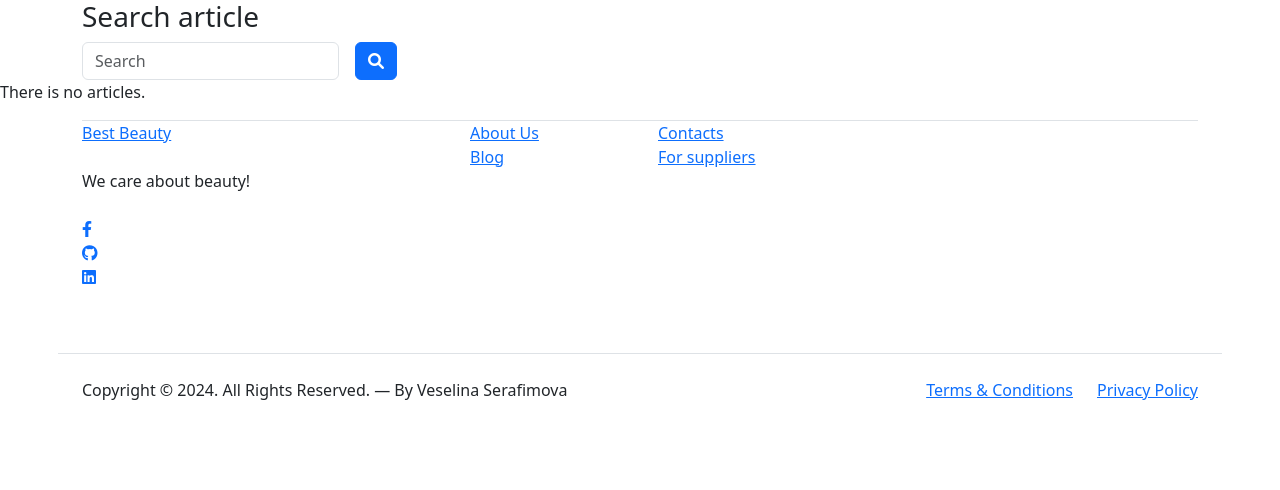
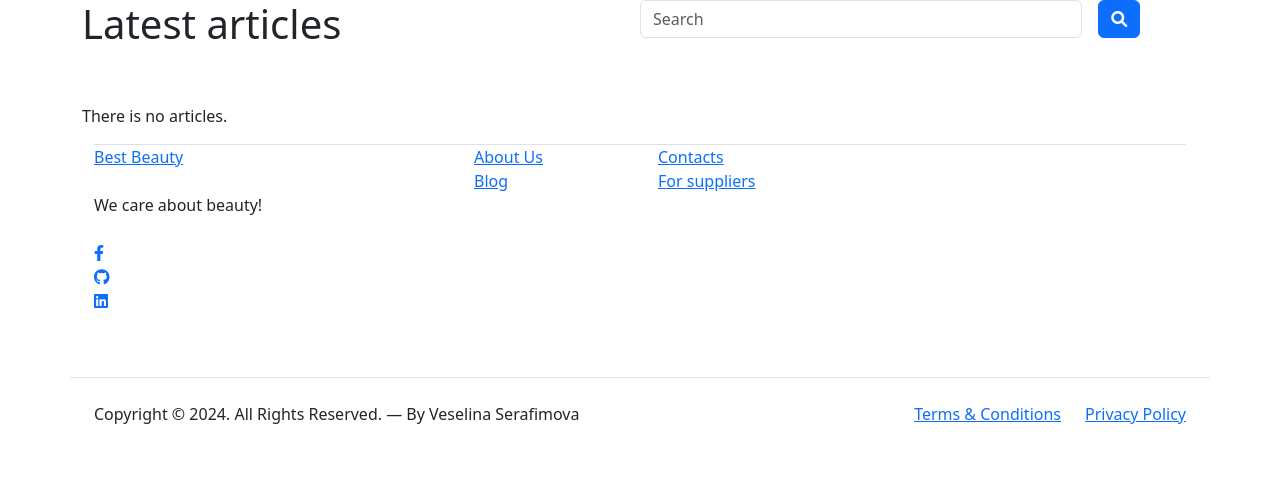
Before and after one commit to vessln/Cosmetics_store, a Django app: page /blog/articles/ in a window 1280 px wide. Shown: the part 724-1214 px from the top of the page. Before the commit the page ends 1124 px from the top, so only its background shows below. Run offline with Django 5.2, Linux system fonts and the light colour scheme; data that the repository does not hold is empty; some libraries are stand-ins or nearby versions.

Commit message:
update article details, update template

```diff
--- a/cosmetics_store/blog/views.py
+++ b/cosmetics_store/blog/views.py
@@ -12,15 +12,19 @@ class CreateArticleView(generic_views.CreateView):
     form_class = CreateArticleForm
     template_name = "blog/create_article.html"
 
+    success_url = reverse_lazy("details article")
+
 
 class UpdateArticleView(generic_views.UpdateView):
     model = ArticleModel
     form_class = UpdateArticleForm
     template_name = "blog/create_article.html"
 
+    success_url = reverse_lazy("edit article")
+
 
 class DetailsArticleView(generic_views.DetailView):
-    model = ArticleModel.objects.all()
+    model = ArticleModel
     template_name = "blog/details_article.html"
 
 
--- a/templates/blog/list_articles.html
+++ b/templates/blog/list_articles.html
@@ -31,14 +31,19 @@
         </div>
     </div>
 
+    <div class="blog-section">
+
         <div class="container">
             <div class="row">
-            <div class="col-lg-8">
-                <div class="subscription-form">
-                    <h3 class="d-flex align-items-center"><span>Search article</span></h3>
+                <div class="row mb-5">
+                    <div class="col-md-6">
+                        <h1 class="section-title">Latest articles</h1>
+                    </div>
+
+                    <div class="col-md-6 text-start text-md-end">
 
                         <form action="{% url 'list articles' %}" class="row g-3" method="get">
-                        <div class="col-auto">
+                            <div class="col-md-10">
                                 <input type="text" class="form-control" placeholder="Search"
                                        name="searched_word" value="{{ searched_word }}">
                             </div>
@@ -51,33 +56,19 @@
 
                     </div>
                 </div>
+
             </div>
         </div>
 
-    <div class="blog-section">
+
+        <div class="container">
+            <div class="row">
 
                 {% if not object_list %}
 
                     <p>There is no articles.</p>
 
                 {% else %}
-
-            <div class="container">
-                <div class="row mb-5">
-                    <div class="col-md-8">
-                        <h2 class="section-title">Latest articles:</h2>
-                    </div>
-                    <div class="col-md-3 text-start text-md-end">
-                        <form class="d-flex">
-                            <input class="form-control me-2" type="search" placeholder="Search" aria-label="Search">
-                            <button class="btn btn-secondary me-2"><span class="fa fa-search"></span></button>
-                        </form>
-                    </div>
-                </div>
-            </div>
-
-            <div class="container">
-                <div class="row">
 
                 {% for article in object_list %}
 
@@ -89,7 +80,7 @@
                             <div class="post-content-entry">
                                 <h3><a href="{% url 'details article' pk=article.pk %}">{{ article.title }}</a></h3>
                                 <div class="meta">
-                                    <span>Published at {{ article.published_at|date:"d F o" }}</span>
+                                    <span class="text text-muted">Published at {{ article.published_at|date:"d F o" }}</span>
                                 </div>
                             </div>
                         </div>
```
Also changed, not shown: templates/blog/create_article.html (+1 -12 lines), templates/blog/details_article.html (+8 -0 lines), mediafiles/article_image/Default_golden_diamTitle_Glowing_Beauty_Explore_Our_Cosmetics_0.jpg (deleted), mediafiles/article_image/Default_woman_with_flawless_skin_without_makeup_promote_luxury_1.jpg (added), mediafiles/article_image/girls.png (deleted), mediafiles/article_image/no_makeup.png (added), 2 other files. Lines whose indentation alone changed are shown as unchanged.
